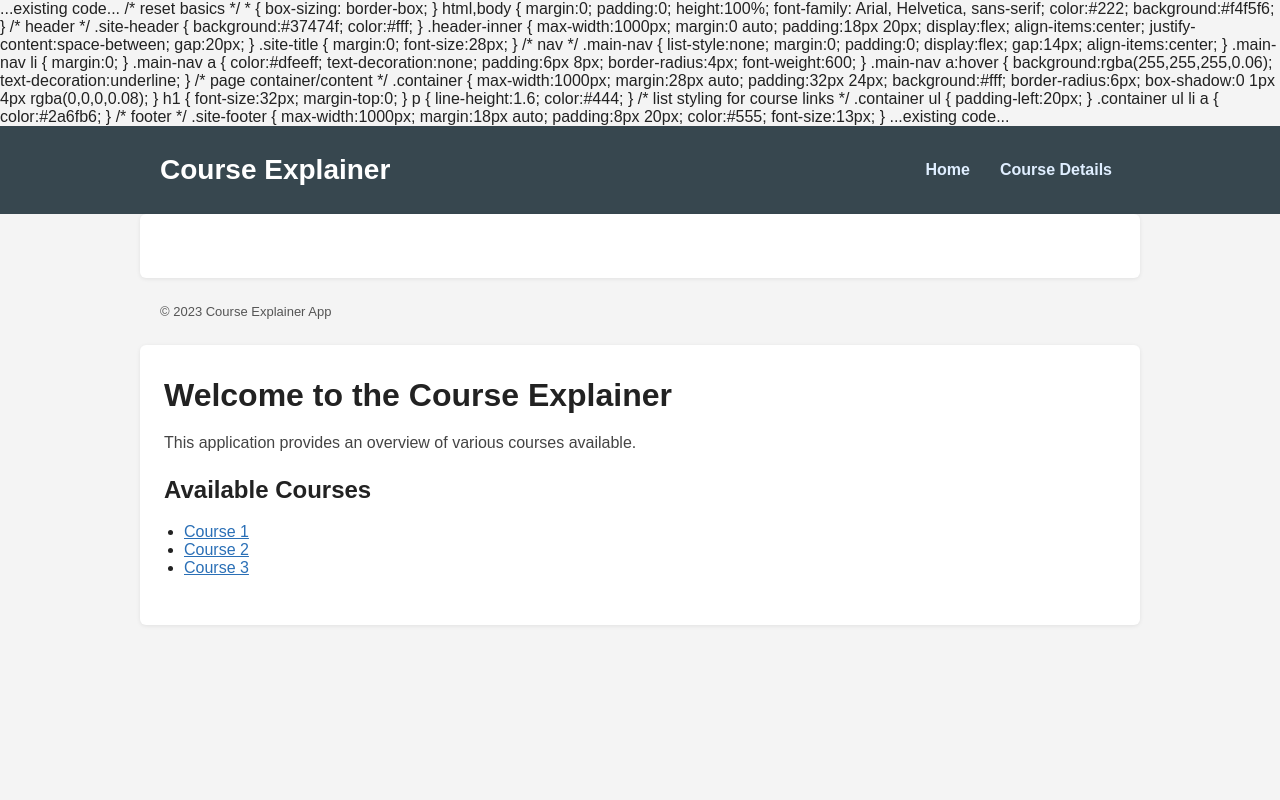
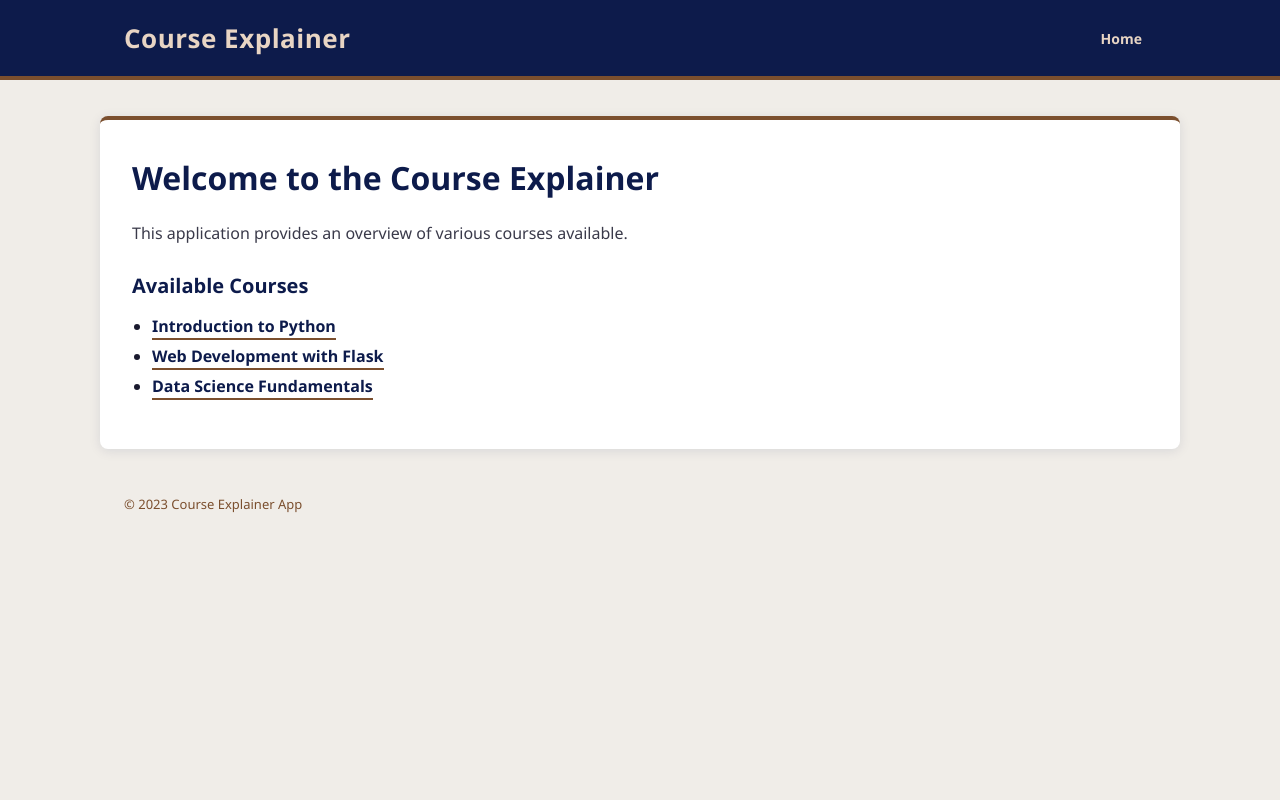
Before and after one commit to DouglasMasotti/course-explainer-app, a Flask app: page / in a window 1280 px wide. Run offline with Flask 3, Linux system fonts and the light colour scheme.

Commit message:
Update CSS to navy blue and brown colour scheme
Co-Authored-By: Claude Sonnet 4.6 <noreply@anthropic.com>

```diff
--- a/src/models.py
+++ b/src/models.py
@@ -1,9 +1,10 @@
 class Course:
-    def __init__(self, title, description, instructor, duration):
+    def __init__(self, title, description, instructor, duration, topics=None):
         self.title = title
         self.description = description
         self.instructor = instructor
         self.duration = duration
+        self.topics = topics or []
 
     def __repr__(self):
         return f"<Course {self.title} by {self.instructor}>"
--- a/src/static/css/styles.css
+++ b/src/static/css/styles.css
@@ -1,68 +1,34 @@
 /* reset basics */
 * { box-sizing: border-box; }
-html,body { margin:0; padding:0; height:100%; font-family: Arial, Helvetica, sans-serif; color:#222; background:#f4f5f6; }
+html,body { margin:0; padding:0; min-height:100%; font-family: 'Segoe UI', Arial, Helvetica, sans-serif; color:#1a1a2e; background:#f0ede8; }
 
 /* header */
-.site-header { background:#37474f; color:#fff; }
-.header-inner { max-width:1000px; margin:0 auto; padding:18px 20px; display:flex; align-items:center; justify-content:space-between; gap:20px; }
-.site-title { margin:0; font-size:28px; }
+.site-header { background:#0d1b4b; color:#fff; border-bottom:4px solid #7b4f2e; }
+.header-inner { max-width:1080px; margin:0 auto; padding:20px 24px; display:flex; align-items:center; justify-content:space-between; gap:20px; }
+.site-title { margin:0; font-size:26px; font-weight:700; letter-spacing:0.5px; color:#e8d5c4; }
 
 /* nav */
-.main-nav { list-style:none; margin:0; padding:0; display:flex; gap:14px; align-items:center; }
+.main-nav { list-style:none; margin:0; padding:0; display:flex; gap:8px; align-items:center; }
 .main-nav li { margin:0; }
-.main-nav a { color:#dfeeff; text-decoration:none; padding:6px 8px; border-radius:4px; font-weight:600; }
-.main-nav a:hover { background:rgba(255,255,255,0.06); text-decoration:underline; }
+.main-nav a { color:#e8d5c4; text-decoration:none; padding:7px 14px; border-radius:4px; font-weight:600; font-size:14px; transition:background 0.15s, color 0.15s; }
+.main-nav a:hover { background:#7b4f2e; color:#fff; }
 
 /* page container/content */
-.container { max-width:1000px; margin:28px auto; padding:32px 24px; background:#fff; border-radius:6px; box-shadow:0 1px 4px rgba(0,0,0,0.08); }
-h1 { font-size:32px; margin-top:0; }
-p { line-height:1.6; color:#444; }
+.container { max-width:1080px; margin:36px auto; padding:36px 32px; background:#fff; border-radius:8px; box-shadow:0 2px 12px rgba(13,27,75,0.1); border-top:4px solid #7b4f2e; }
+h1 { font-size:32px; margin-top:0; color:#0d1b4b; font-weight:700; }
+h2 { color:#0d1b4b; font-size:20px; margin-top:24px; }
+h3 { color:#7b4f2e; font-size:17px; }
+h4 { color:#5a3a20; font-size:15px; margin-bottom:8px; }
+p { line-height:1.7; color:#3a3a4a; }
 
-/* list styling for course links */
-.container ul { padding-left:20px; }
-.container ul li a { color:#2a6fb6; }
+/* course list on index */
+.container ul { padding-left:20px; margin-top:12px; }
+.container ul li { margin-bottom:8px; }
+.container ul li a { color:#0d1b4b; font-weight:600; text-decoration:none; border-bottom:2px solid #7b4f2e; padding-bottom:1px; transition:color 0.15s; }
+.container ul li a:hover { color:#7b4f2e; }
+
+/* course detail */
+.course-details h1 { border-bottom:2px solid #e8d5c4; padding-bottom:14px; margin-bottom:20px; }
 
 /* footer */
-.site-footer { max-width:1000px; margin:18px auto; padding:8px 20px; color:#555; font-size:13px; }
-
-body {
-    font-family: Arial, sans-serif;
-    margin: 0;
-    padding: 0;
-    background-color: #f4f4f4;
-}
-
-header {
-    background: #35424a;
-    color: #ffffff;
-    padding: 10px 0;
-    text-align: center;
-}
-
-h1 {
-    margin: 0;
-}
-
-.container {
-    width: 80%;
-    margin: auto;
-    overflow: hidden;
-}
-
-.course {
-    background: #ffffff;
-    padding: 20px;
-    margin: 20px 0;
-    border-radius: 5px;
-    box-shadow: 0 0 10px rgba(0, 0, 0, 0.1);
-}
-
-.footer {
-    text-align: center;
-    padding: 10px 0;
-    background: #35424a;
-    color: #ffffff;
-    position: relative;
-    bottom: 0;
-    width: 100%;
-}
+.site-footer { max-width:1080px; margin:16px auto; padding:10px 24px; color:#7b4f2e; font-size:13px; font-weight:500; }
--- a/src/templates/index.html
+++ b/src/templates/index.html
@@ -1,22 +1,14 @@
-<!DOCTYPE html>
-<html lang="en">
-<head>
-    <meta charset="UTF-8">
-    <meta name="viewport" content="width=device-width, initial-scale=1.0">
-    <link rel="stylesheet" href="{{ url_for('static', filename='css/styles.css') }}">
-    <title>Course Explainer</title>
-</head>
-<body>
-    {% include 'layout.html' %}
-    <div class="container">
-        <h1>Welcome to the Course Explainer</h1>
-        <p>This application provides an overview of various courses available.</p>
-        <h2>Available Courses</h2>
-        <ul>
-            <li><a href="{{ url_for('course', course_id=1) }}">Course 1</a></li>
-            <li><a href="{{ url_for('course', course_id=2) }}">Course 2</a></li>
-            <li><a href="{{ url_for('course', course_id=3) }}">Course 3</a></li>
-        </ul>
-    </div>
-</body>
-</html>
+{% extends 'layout.html' %}
+
+{% block title %}Course Explainer{% endblock %}
+
+{% block content %}
+<h1>Welcome to the Course Explainer</h1>
+<p>This application provides an overview of various courses available.</p>
+<h2>Available Courses</h2>
+<ul>
+    {% for course in courses %}
+        <li><a href="{{ url_for('course', course_id=loop.index) }}">{{ course.title }}</a></li>
+    {% endfor %}
+</ul>
+{% endblock %}
--- a/src/templates/layout.html
+++ b/src/templates/layout.html
@@ -7,40 +7,12 @@
   <link rel="stylesheet" href="{{ url_for('static', filename='css/styles.css') }}">
 </head>
 <body>
-...existing code...
-/* reset basics */
-* { box-sizing: border-box; }
-html,body { margin:0; padding:0; height:100%; font-family: Arial, Helvetica, sans-serif; color:#222; background:#f4f5f6; }
-
-/* header */
-.site-header { background:#37474f; color:#fff; }
-.header-inner { max-width:1000px; margin:0 auto; padding:18px 20px; display:flex; align-items:center; justify-content:space-between; gap:20px; }
-.site-title { margin:0; font-size:28px; }
-
-/* nav */
-.main-nav { list-style:none; margin:0; padding:0; display:flex; gap:14px; align-items:center; }
-.main-nav li { margin:0; }
-.main-nav a { color:#dfeeff; text-decoration:none; padding:6px 8px; border-radius:4px; font-weight:600; }
-.main-nav a:hover { background:rgba(255,255,255,0.06); text-decoration:underline; }
-
-/* page container/content */
-.container { max-width:1000px; margin:28px auto; padding:32px 24px; background:#fff; border-radius:6px; box-shadow:0 1px 4px rgba(0,0,0,0.08); }
-h1 { font-size:32px; margin-top:0; }
-p { line-height:1.6; color:#444; }
-
-/* list styling for course links */
-.container ul { padding-left:20px; }
-.container ul li a { color:#2a6fb6; }
-
-/* footer */
-.site-footer { max-width:1000px; margin:18px auto; padding:8px 20px; color:#555; font-size:13px; }
-...existing code...  <header class="site-header">
+  <header class="site-header">
     <div class="header-inner">
       <h1 class="site-title">Course Explainer</h1>
       <nav>
         <ul class="main-nav">
           <li><a href="{{ url_for('index') }}">Home</a></li>
-          <li><a href="{{ url_for('course', course_id=1) }}">Course Details</a></li>
         </ul>
       </nav>
     </div>
--- a/src/views.py
+++ b/src/views.py
@@ -1,7 +1,9 @@
 from flask import render_template
+from models import courses
 
 def index():
-    return render_template('index.html')
+    return render_template('index.html', courses=courses)
 
 def course(course_id):
-    return render_template('course.html', course_id=course_id)
+    course = courses[int(course_id) - 1]
+    return render_template('course.html', course=course)
```
Also changed, not shown: CLAUDE.md (added, +42 -0 lines), src/templates/course.html (+4 -11 lines), tests/test_app.py (+1 -1 lines), .claude/commands/explain_this_file.md (added), .github/workflows/ci.yml (added).
